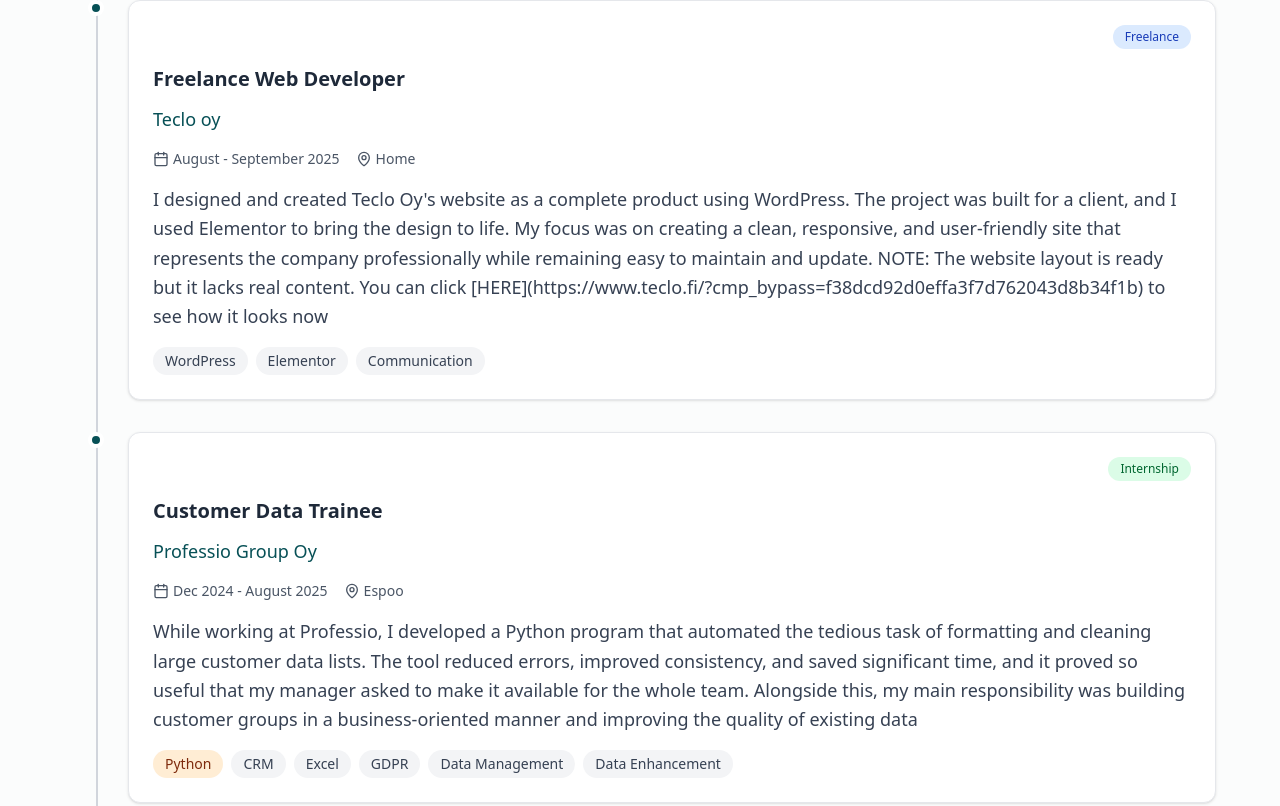
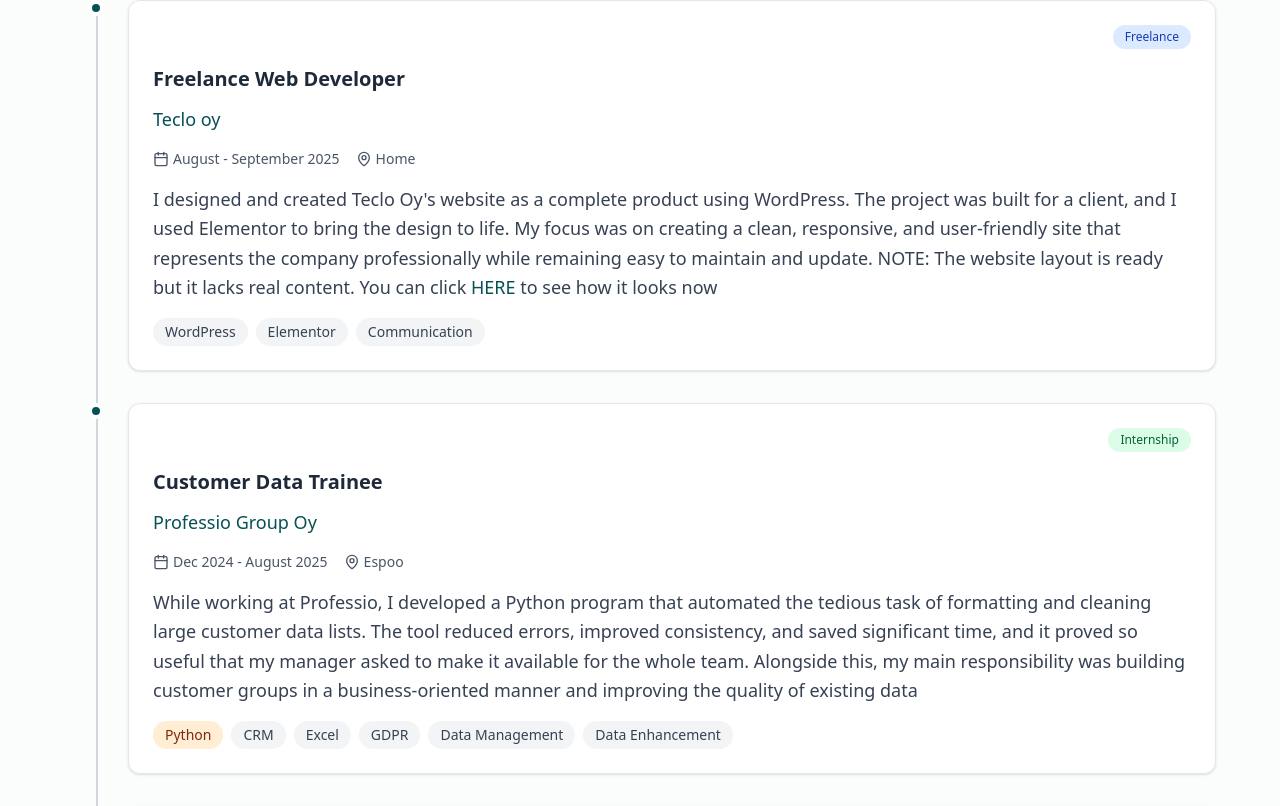
Before and after one commit to Vaahtopahvi/rikuvaa, a React (Vite) app: page / in a window 1280 px wide. Shown: the part 2722-3528 px from the top of the page. Built offline with nearby package versions, Linux system fonts and the light colour scheme.

Commit message:
fix links to be displayed correctly in experience description

```diff
--- a/src/components/Experience.tsx
+++ b/src/components/Experience.tsx
@@ -21,6 +21,43 @@
       default:
         return "bg-gray-100 text-gray-800 dark:bg-gray-900 dark:text-gray-200";
     }
+  };
+
+  // function to parse markdown-style links and convert them to JSX
+  const parseDescriptionWithLinks = (description: string) => {
+    const linkRegex = /\[([^\]]+)\]\(([^)]+)\)/g;
+    const parts = [];
+    let lastIndex = 0;
+    let match;
+
+    while ((match = linkRegex.exec(description)) !== null) {
+      // add text before the link
+      if (match.index > lastIndex) {
+        parts.push(description.slice(lastIndex, match.index));
+      }
+
+      // add the link
+      parts.push(
+        <a
+          key={match.index}
+          href={match[2]}
+          target="_blank"
+          rel="noopener noreferrer"
+          className="text-[oklch(0.3943_0.0647_203.9)] dark:text-[oklch(0.4800_0.0647_203.9)] hover:underline font-medium"
+        >
+          {match[1]}
+        </a>
+      );
+
+      lastIndex = match.index + match[0].length;
+    }
+
+    // add remaining text after the last link
+    if (lastIndex < description.length) {
+      parts.push(description.slice(lastIndex));
+    }
+
+    return parts.length > 0 ? parts : description;
   };
 
   const renderTimeline = (experiencesList: typeof experiences) => {
@@ -84,7 +121,7 @@
 
                   {/* Description */}
                   <p className="text-gray-700 dark:text-gray-300 mb-4 leading-relaxed text-lg">
-                    {exp.description}
+                    {parseDescriptionWithLinks(exp.description)}
                   </p>
 
                   {/* Skills */}
```
